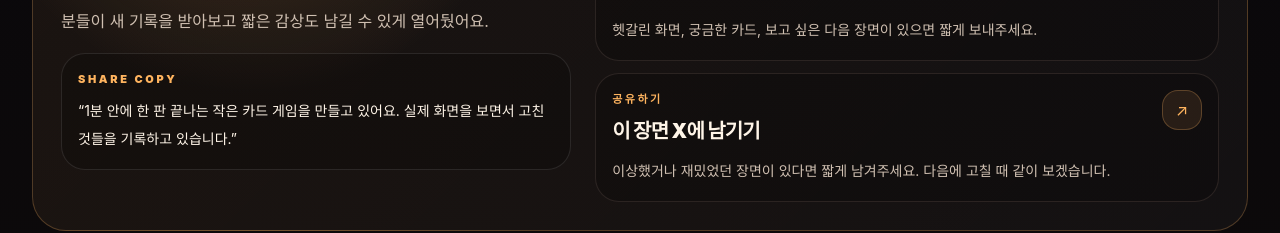
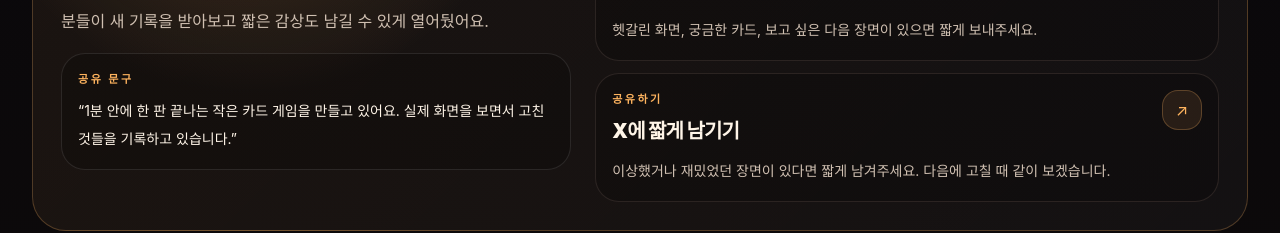
Before and after one commit to ggumul/ggumul-blog, a Next.js app: page /links in a window 1280 px wide. Shown: the part 1159-1392 px from the top of the page. Built offline with nearby package versions, Linux system fonts and the light colour scheme.

Commit message:
fix: clarify follow sharing labels

```diff
--- a/components/community-cta.tsx
+++ b/components/community-cta.tsx
@@ -22,7 +22,7 @@ const actionCards = [
   },
   {
     label: '공유하기',
-    title: '이 장면 X에 남기기',
+    title: 'X에 짧게 남기기',
     description: '이상했거나 재밌었던 장면이 있다면 짧게 남겨주세요. 다음에 고칠 때 같이 보겠습니다.',
     href: xShareHref,
     external: true,
@@ -43,7 +43,7 @@ export function CommunityCTA({ compact = false }: { compact?: boolean }) {
           </p>
           {!compact ? (
             <div className="rounded-[24px] border border-white/10 bg-black/20 p-4">
-              <p className="text-[11px] font-black uppercase tracking-[0.24em] text-point">share copy</p>
+              <p className="text-[11px] font-black uppercase tracking-[0.24em] text-point">공유 문구</p>
               <p className="mt-2 text-sm leading-7 text-text">“1분 안에 한 판 끝나는 작은 카드 게임을 만들고 있어요. 실제 화면을 보면서 고친 것들을 기록하고 있습니다.”</p>
             </div>
           ) : null}
```
